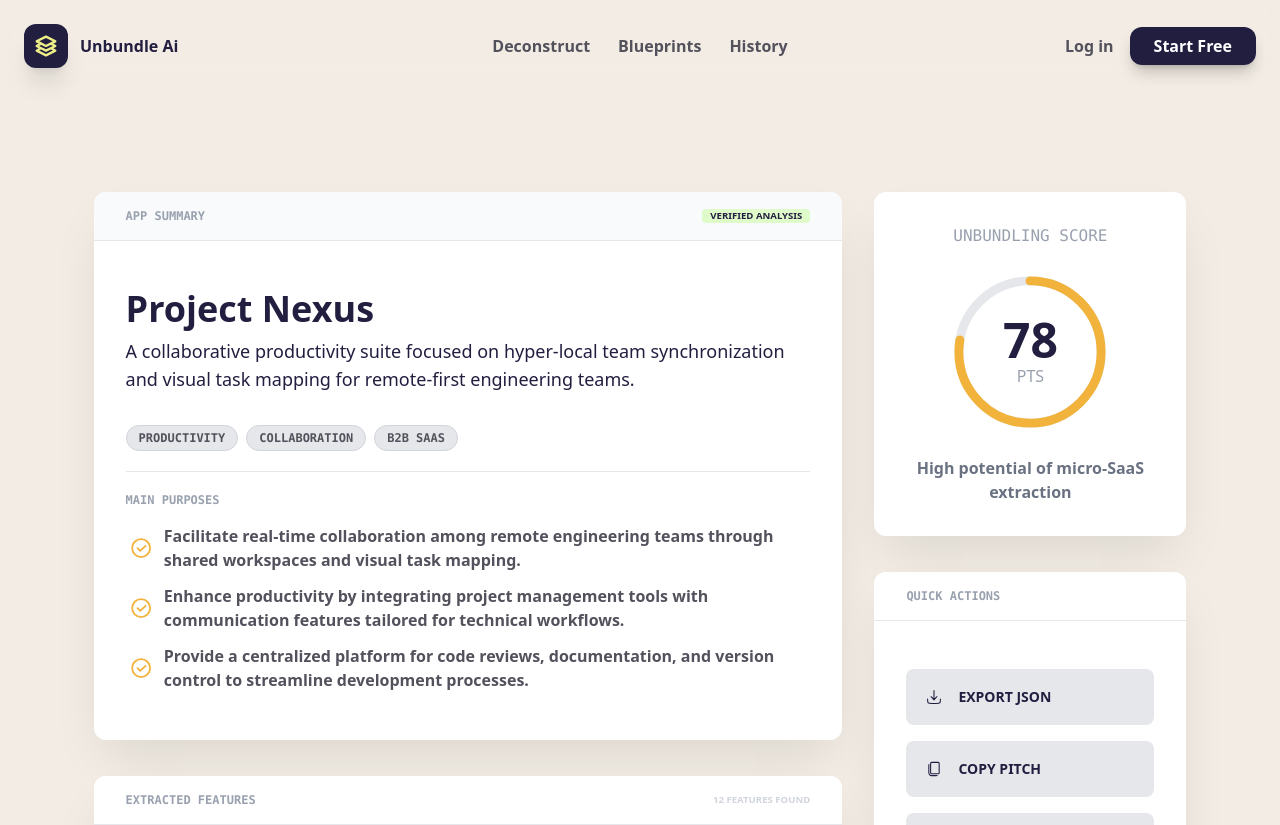
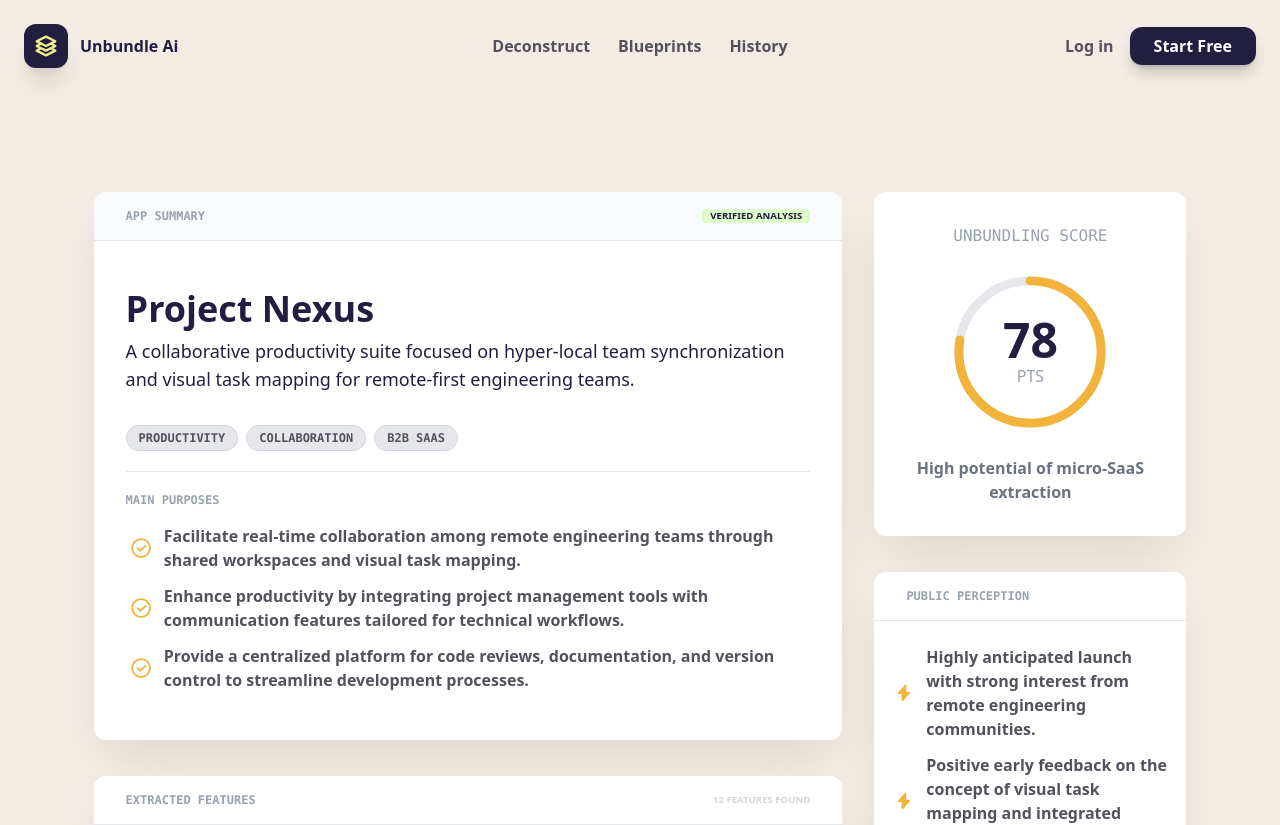
Before and after one commit to willydot21/landing-unbundleAI, a React (Vite) app: page /analyze/results in a window 1280 px wide. Shown: the top 825 px of the page. Built offline with nearby package versions, Linux system fonts and the light colour scheme.

Commit message:
refactor SectionContainer props for padding options; add PublicPerception component to display feedback

```diff
--- /dev/null
+++ b/src/components/results/notable-asumptions.tsx
@@ -0,0 +1,4 @@
+
+
+
+// TODO IMPROVE API FOR PUBLIC PERCEPTION TO BE MORE STRUCTURED, CURRENTLY JUST A STRING ARRAY, MAYBE ADD SENTIMENT OR SOURCE FIELDS FOR BETTER DISPLAY AND ANALYSIS
--- /dev/null
+++ b/src/components/results/public-perception.tsx
@@ -0,0 +1,24 @@
+import { Icon } from "../icons/Icon";
+import List, { ListItem, ListItemText } from "../list";
+import SectionContainer from "../ui/section-container";
+
+export default function PublicPerception({ data }: { data:string[]}) {
+  return (
+    <SectionContainer
+      barTitle="PUBLIC PERCEPTION"
+      barColor="white"
+      padding="small"
+    >
+      <List dense >
+        {
+          data.map((item, _) => (
+            <ListItem variant="leading-icon">
+              <Icon name="flash" fillColor="secondary_200" strokeColor="none" size="large" />
+              <ListItemText primaryText={item}/>
+            </ListItem>
+          ))
+        }
+      </List>
+    </SectionContainer>
+  );
+}
--- a/src/components/ui/section-container.tsx
+++ b/src/components/ui/section-container.tsx
@@ -3,12 +3,12 @@ import type { PropsWithChildren, ReactElement } from "react";
 interface IContainerProps extends PropsWithChildren{
   barTitle: string;
   barColor?: 'current' | 'gray' | 'white';
-  padding?: boolean;
+  padding?: 'small' | 'large' | 'none';
   BarLabel?: ReactElement;
   Footer?: ReactElement;
 }
 
-export default function SectionContainer({ barTitle, barColor = 'gray', BarLabel, children, Footer, padding=true }: IContainerProps) {
+export default function SectionContainer({ barTitle, barColor = 'gray', BarLabel, children, Footer, padding='large' }: IContainerProps) {
 
   const barColors = {
     current: 'bg-current',
@@ -16,7 +16,11 @@ export default function SectionContainer({ barTitle, barColor = 'gray', BarLabel
     white: 'bg-white',
   }
 
-  const paddingClasses = "px-8 py-12";
+  const paddingClasses = {
+    small: "px-4 py-6",
+    large: "px-8 py-12",
+    none: ""
+  }[padding];
 
   return (
     <section className="flex flex-col xxs:rounded-xl bg-white w-full drop-shadow-black-op shadow-black-op-100 shadow-2xl">
--- a/src/pages/results.tsx
+++ b/src/pages/results.tsx
@@ -13,6 +13,7 @@ import AppSummary from "../components/results/summary";
 import QuickActions from "../components/results/quick-actions";
 import ScoreCard from "../components/results/score-card";
 import BluePrintButton from "../components/results/blueprint-button";
+import PublicPerception from "../components/results/public-perception";
 
 
 const features = [
@@ -29,6 +30,11 @@ const app = {
     "Facilitate real-time collaboration among remote engineering teams through shared workspaces and visual task mapping.",
     "Enhance productivity by integrating project management tools with communication features tailored for technical workflows.",
     "Provide a centralized platform for code reviews, documentation, and version control to streamline development processes."
+  ],
+  publicPerception: [
+    "Highly anticipated launch with strong interest from remote engineering communities.",
+    "Positive early feedback on the concept of visual task mapping and integrated collaboration features.",
+    "Concerns about potential learning curve and integration with existing tools in development workflows."
   ]
 }
 
@@ -44,6 +50,7 @@ export default function Results() {
         </aside>
         <aside className="w-full md:w-1/3 lg:w-1/4 flex flex-col gap-y-9 [&>span.alert]:rounded-none [&>span.alert]:xxs:rounded-xl">
           <ScoreCard value={78} description="High potential of micro-SaaS extraction"/>
+          <PublicPerception data={app.publicPerception} />
           <QuickActions/>
           <Alert
             type="info"
```
